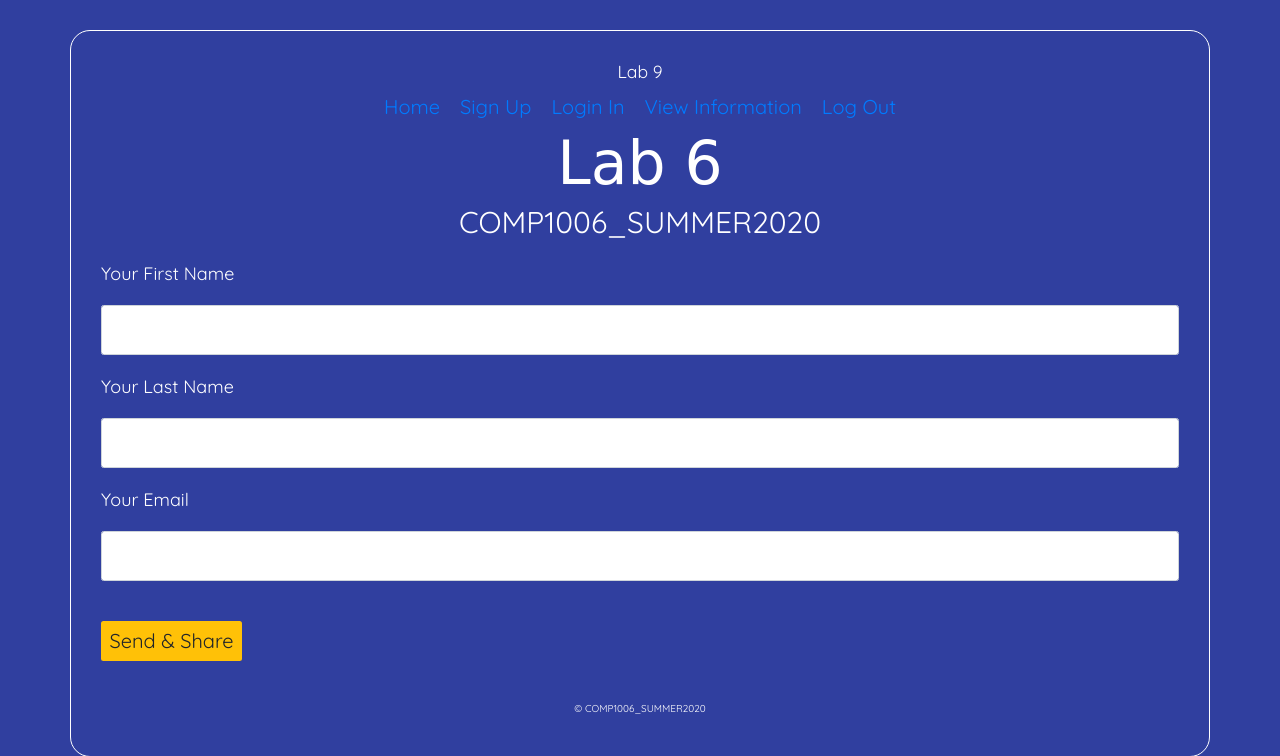
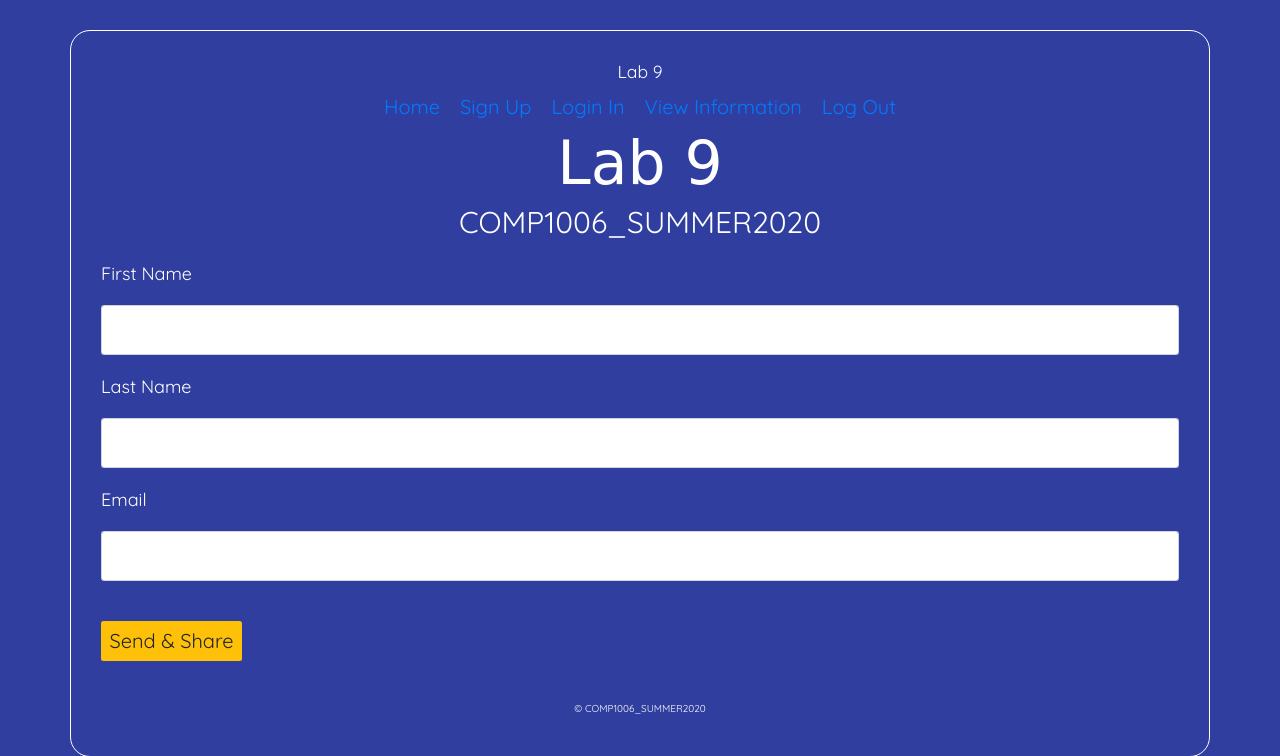
Before and after one commit to sunkararohith008/Lab-6, a PHP site: page /index.php in a window 1280 px wide. Shown: the top 756 px of the page. Run offline with PHP 8.4, Linux system fonts and the light colour scheme; some web fonts are replaced.

Commit message:
Update index.php

```diff
--- a/index.php
+++ b/index.php
@@ -1,6 +1,6 @@
 <?php require_once('header.php'); ?>
 <?php require_once('navigation.php'); ?>
-    <h1>Lab 6</h1>
+    <h1>Lab 9</h1>
     <h2> COMP1006_SUMMER2020 </h2>
     <?php
     //initialize variables
@@ -38,12 +38,16 @@
       <form action="process.php" method="post">
         <!-- add hidden input with user id if editing -->
         <input type="hidden" name="user_id" value="<?php echo $id;?>">
-        <label for="fname"> Your First Name  </label>
-        <input type="text" name="fname" class="form-control" id="fname"<?php echo $firstname; ?>">
-        <label for="lname"> Your Last Name  </label>
-        <input type="text" name="lname" class="form-control" id="lname"<?php echo $lastname; ?>">
-        <label for="email"> Your Email </label>
-        <input type="email" name="email" class="form-control" id="email"<?php echo $email; ?>">
+        <!-- First Name -->
+        <label for="fname"> First Name  </label>
+        <input type="text" name="fname" class="form-control" id="fname" value="<?php echo $firstname; ?>">
+        <!-- Last Name -->
+        <label for="lname"> Last Name  </label>
+        <input type="text" name="lname" class="form-control" id="lname" value="<?php echo $lastname; ?>">
+        <!-- Email -->
+        <label for="email"> Email </label>
+        <input type="email" name="email" class="form-control" id="email" value="<?php echo $email; ?>">
+        <!-- Submit the form -->
         <input type="submit" name="submit" value="Send & Share" class="btn">
       </form>
     </main>
```
